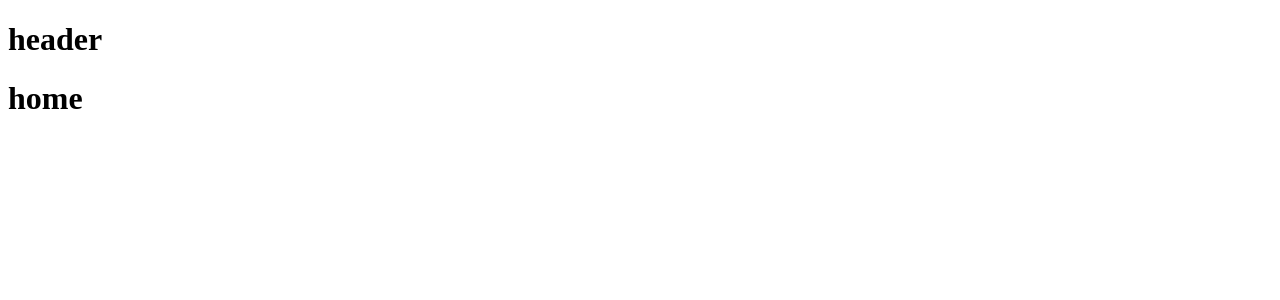
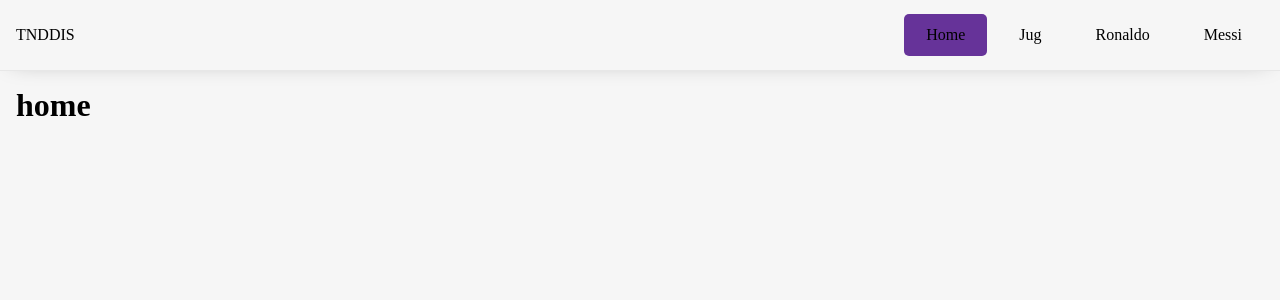
Before and after one commit to WideVader/FAMNITHackathon2.0, a React (Vite) app in the folder frontend/: page / in a window 1280 px wide. Shown: the top 300 px of the page. Built offline with nearby package versions, Linux system fonts and the light colour scheme.

Commit message:
full nav

```diff
--- a/frontend/src/App.jsx
+++ b/frontend/src/App.jsx
@@ -1,14 +1,16 @@
 import { Layout } from "./layout/layout"
-import Home from "./page/home"
+import { Home } from "./page/home"
 import { Routes, Route } from "react-router-dom"
+import './css/index.css'
 
 const App = () => {
   return (
-      <Routes>
-        <Route path="/" element={<Layout />}>
-          <Route index element={<Home />} />
-        </Route>
-      </Routes>
+    <Routes>
+      <Route path="/" element={<Layout />}>
+        <Route index element={<Home />} />
+        <Route path="Ronaldo" element={<Home />} />
+      </Route>
+    </Routes>
   )
 }
 
--- /dev/null
+++ b/frontend/src/components/container.jsx
@@ -0,0 +1,8 @@
+
+export const NewsContainer = ({ children }) => {
+    return (
+        <div className="Container">
+            {children}
+        </div>
+    )
+}
--- a/frontend/src/components/header.jsx
+++ b/frontend/src/components/header.jsx
@@ -1,7 +1,42 @@
-const Header=()=>{
-    return(
-        <h1>header</h1>
+import "../css/header.css"
+import "../css/nav.css"
+import { NavLink } from 'react-router-dom'
+import { IconButton } from '@mui/material';
+import { IoIosMenu, IoIosClose } from "react-icons/io";
+import React, { useState } from 'react';
+import { MobileMenu } from "./mobileMenu";
+
+export const Header = () => {
+    const [isOpen, setIsOpen] = useState(false);
+
+    const handleClick = () => {
+        setIsOpen(!isOpen);
+        document.documentElement.classList.toggle('menu-open');
+        document.body.classList.toggle('menu-open');
+
+    };
+
+    return (
+        <>
+            {isOpen && <MobileMenu isOpen={isOpen}/> }
+            <header>
+                <span className="logo">
+                    TNDDIS
+                </span>
+                <nav>
+                    <NavLink to="/" className="link"> Home </NavLink>
+                    <NavLink to="/Jug" className="link"> Jug </NavLink>
+                    <NavLink to="/Ronaldo" className="link"> Ronaldo </NavLink>
+                    <NavLink to="/Messi" className="link"> Messi </NavLink>
+                </nav>
+                <div className="mobileNavButton" >
+                    <IconButton onClick={handleClick} className={isOpen ? "menu-open" : ""}>
+                        {isOpen ? <IoIosClose /> : <IoIosMenu />}
+                    </IconButton>
+                </div>
+            </header>
+        </>
     )
+
+
 }
-
-export default Header
--- /dev/null
+++ b/frontend/src/components/mobileMenu.jsx
@@ -0,0 +1,11 @@
+import "../css/mobileMenu.css"
+
+export const MobileMenu = ({ isOpen }) => {
+    return (
+        <div className="mobileMenu"
+            style={{top: isOpen ? `calc(${document.documentElement.scrollTop}px + 70px)`  : "" }}
+        >
+
+        </div>
+    )
+}
--- /dev/null
+++ b/frontend/src/css/header.css
@@ -0,0 +1,29 @@
+header {
+  width: calc(100% - 2em);
+  height: 70px;
+  border-bottom: 1px solid rgba(220, 220, 220, 0.541);
+  -webkit-box-shadow: 0px 0px 24px -12px rgba(0, 0, 0, 0.4);
+  -moz-box-shadow: 0px 0px 24px -12px rgba(0, 0, 0, 0.4);
+  box-shadow: 0px 0px 24px -12px rgba(0, 0, 0, 0.4);
+  display: flex;
+  align-items: center;
+  justify-content: space-between;
+  padding: 0 1em;
+}
+
+
+.mobileNavButton {
+  display: none;
+}
+
+@media (max-width: 1012px) {
+  .mobileNavButton {
+    display: block;
+  }
+
+  html.menu-open,
+  body.menu-open {
+    overflow: hidden;
+    scroll-behavior: smooth;
+  }
+}
--- /dev/null
+++ b/frontend/src/css/index.css
@@ -0,0 +1,45 @@
+* {
+  padding: 0;
+  margin: 0;
+}
+
+img {
+  display: block;
+  max-width: 100%;
+}
+
+:root {
+  --mobile-menu-margin-with: 20px;
+  --mobile-menu-padding: 16px;
+  --mobile-menu-margin: 0 var(--mobile-menu-margin-with);
+}
+
+body {
+  background-color: rgb(246, 246, 246);
+}
+
+.Container {
+  width: min(100% - 32px, 1248px);
+  margin-inline: auto;
+  display: flex;
+  gap: 16px;
+  padding: 16px 0;
+  height: 200vh;
+}
+
+@media (max-width: 1023px) {
+  .Container {
+    width: min(100% - 16px);
+    gap: 8px;
+    padding: 8px 0;
+  }
+}
+
+@media (max-width: 767px) {
+  .Container {
+    width: 100%;
+    gap: 0;
+    flex-direction: column;
+    padding: 0;
+  }
+}
--- /dev/null
+++ b/frontend/src/css/mobileMenu.css
@@ -0,0 +1,34 @@
+.mobileMenu {
+  z-index: 1;
+  position: absolute;
+  background-color: rgb(155, 155, 155);
+  border-radius: 10px;
+  height: calc(90vh - 70px); /* auto*/
+  margin: var(--mobile-menu-margin);
+  padding: var(--mobile-menu-padding);
+  width: calc(
+    320px - (var(--mobile-menu-padding) + var(--mobile-menu-padding))
+  );
+  display: none;
+}
+
+@media screen and (max-width: 544px) {
+  .mobileMenu {
+    left: 0;
+    right: 0;
+    width: calc(
+      100% -
+        (
+            var(--mobile-menu-padding) + var(--mobile-menu-padding) +
+            var(--mobile-menu-margin-with) + var(--mobile-menu-margin-with)
+        )
+    );
+  }
+}
+
+@media screen and (max-width: 1012px) {
+  .mobileMenu {
+    right: 20px;
+    display: block;
+  }
+}
--- /dev/null
+++ b/frontend/src/css/nav.css
@@ -0,0 +1,28 @@
+nav {
+  display: flex;
+  justify-content: center;
+  gap: 10px;
+}
+
+.link{
+    text-decoration: none;
+    color: black;
+    padding: 10px 20px;
+    border-radius: 5px;
+    border: 2px solid rgba(0, 0, 0, 0);
+}
+
+.link:hover{
+    border: 2px solid rgb(160, 160, 160);
+}
+
+a.active{
+    background-color: rebeccapurple;
+}
+
+/* Stilovi za male ekrane */
+@media screen and (max-width: 1012px) {
+  nav {
+    display: none;
+  }
+}
--- a/frontend/src/layout/layout.jsx
+++ b/frontend/src/layout/layout.jsx
@@ -1,11 +1,15 @@
 import { Outlet } from "react-router-dom";
-import Header from "../components/header";
+import { Header } from "../components/header"
+import { NewsContainer } from "../components/container";
+
 
 export const Layout = () => {
     return (
         <>
             <Header />
-            <Outlet />
+            <NewsContainer>
+                <Outlet />
+            </NewsContainer>
         </>
     )
 }
--- a/frontend/src/page/home.jsx
+++ b/frontend/src/page/home.jsx
@@ -1,7 +1,5 @@
-const Home =()=>{
+export const Home =()=>{
     return (
         <h1>home</h1>
     )
 }
-
-export default Home
```
Also changed, not shown: frontend/package.json (+6 -1 lines), 1 other file (tests, documents, lock files or other folders).
